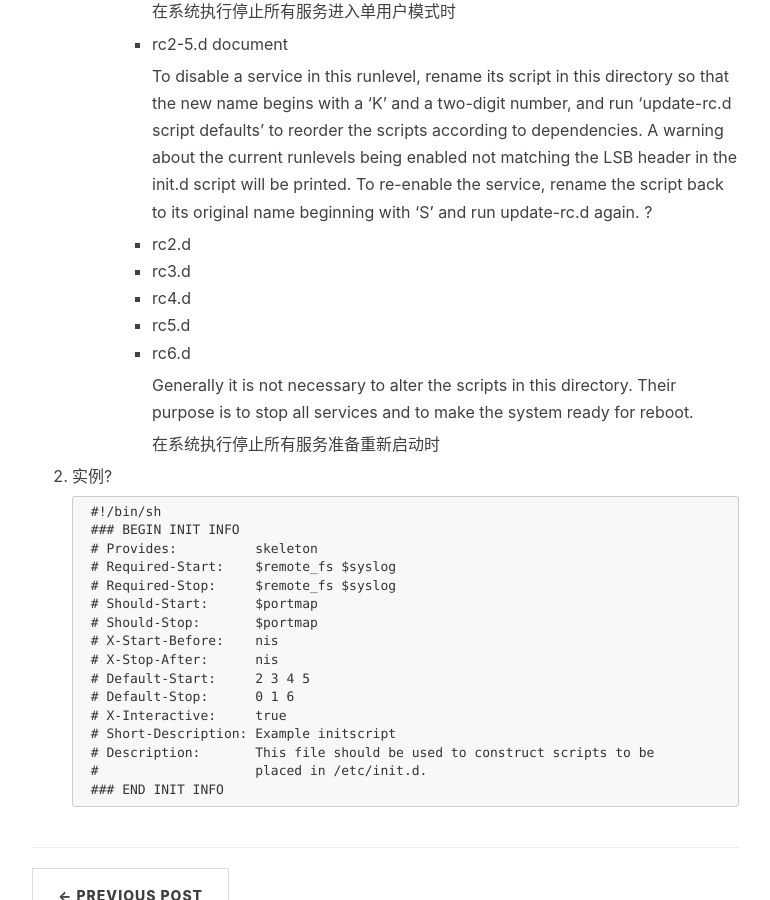
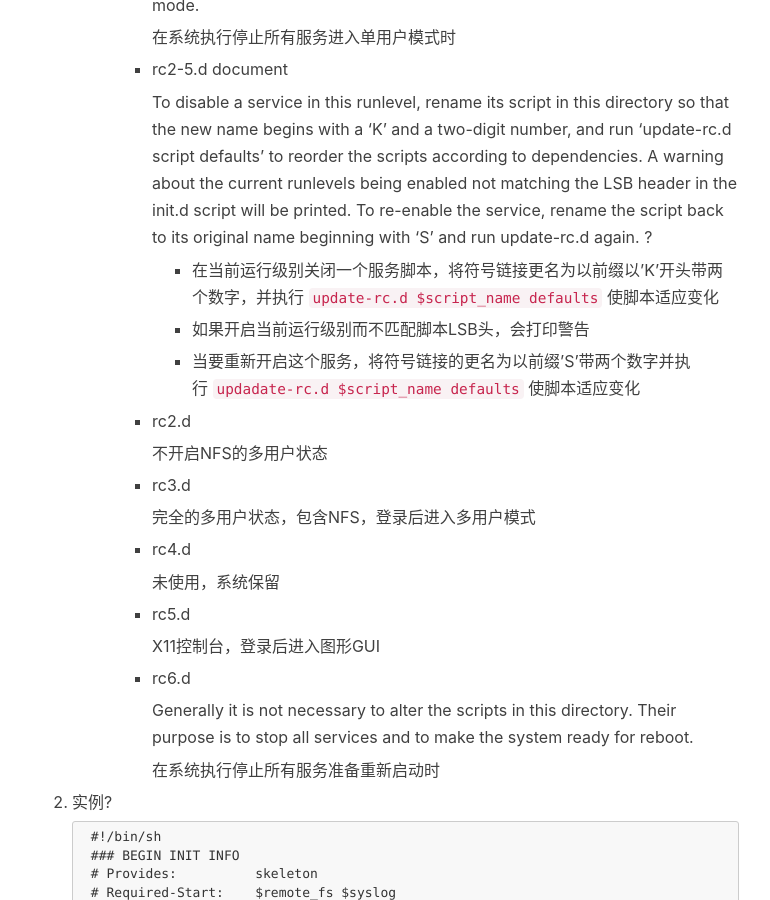
Before and after one commit to imfms/imfms.github.io, a Jekyll site: the page built from _posts/2017-05-10-raspberry-install-log.markdown, in a window 1280 px wide and 900 px high, scrolled down 4548 px. Shown: the whole window, without its empty margins (233-1003 px from the left). Built offline with Jekyll 4.4.1, drawn with Linux system fonts in a browser that asks for light colours; nearby versions of some CDN libraries; comment, search, counter and statistics services are not loaded; some of the changed text lies outside the part shown.

Commit message:
Update 2017-05-10-raspberry-install-log.markdown

```diff
--- a/_posts/2017-05-10-raspberry-install-log.markdown
+++ b/_posts/2017-05-10-raspberry-install-log.markdown
@@ -72,7 +72,7 @@ tags:
     apt-get install mysql-server
 
 # 指定脚本开机自启
-> 本段参考[http://blog.chinaunix.net/uid-26000296-id-3986914.html](http://blog.chinaunix.net/uid-26000296-id-3986914.html)
+> 本段参考[http://blog.chinaunix.net/uid-26000296-id-3986914.html](http://blog.chinaunix.net/uid-26000296-id-3986914.html), [https://q.cnblogs.com/q/26733/](https://q.cnblogs.com/q/26733/)中[麦田里的守望者](https://q.cnblogs.com/u/x2048/)的回答
 
 ## 1. 修改 /etc/rc.local 方式
 直接在文件中底部添加需要执行的命令即可，不可含有阻塞式命令(不得不含有可在语句后添加`&`)，在成功执行整个rc.local文件后应返回状态码0，以下是rc.local文件头部注释
@@ -186,10 +186,28 @@ tags:
 			original name beginning with 'S' and run update-rc.d again.
 			?
 
+			- 在当前运行级别关闭一个服务脚本，将符号链接更名为以前缀以'K'开头带两个数字，并执行 `update-rc.d $script_name defaults` 使脚本适应变化
+
+			- 如果开启当前运行级别而不匹配脚本LSB头，会打印警告
+
+			- 当要重新开启这个服务，将符号链接的更名为以前缀'S'带两个数字并执行 `updadate-rc.d $script_name defaults` 使脚本适应变化
+
 		- rc2.d
+
+			不开启NFS的多用户状态
+
 		- rc3.d
+
+			完全的多用户状态，包含NFS，登录后进入多用户模式
+
 		- rc4.d
+
+			未使用，系统保留
+
 		- rc5.d
+
+			X11控制台，登录后进入图形GUI
+
 		- rc6.d
 
 			Generally it is not necessary to alter the scripts in this directory.
```
